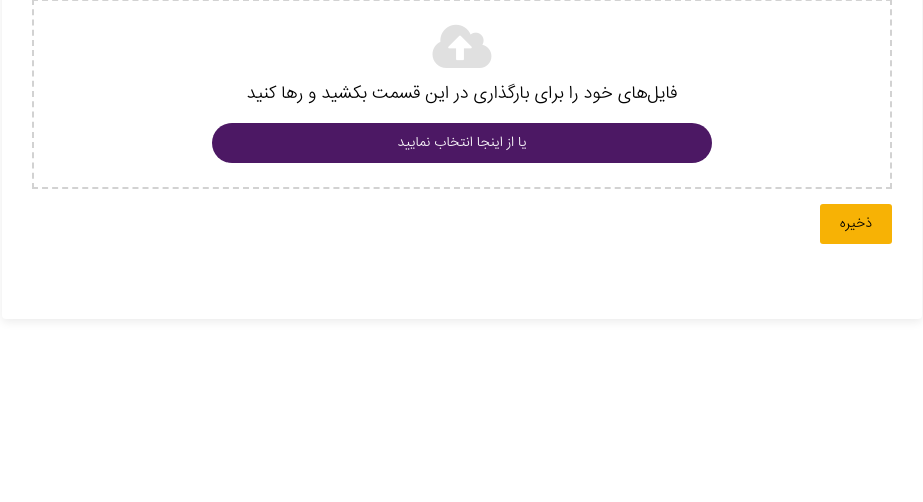
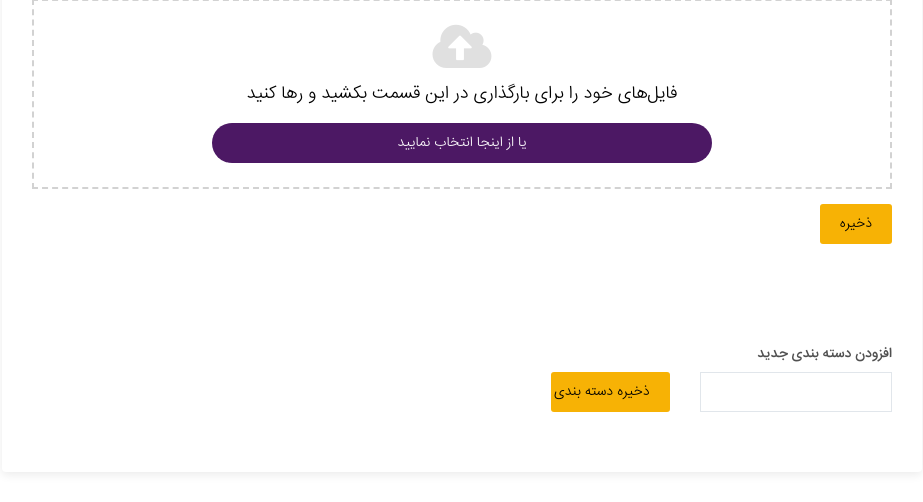
Before and after one commit to samirsabiee/resume_express, a Node server app: page /admin/article in a window 1280 px wide. Shown: the part 1014-1516 px from the top of the page, without its empty margins (28-951 px from the left). Before the commit the page ends 1334 px from the top, so only its background shows below. Run offline with Node 20, Linux system fonts and the light colour scheme; some libraries are stand-ins or nearby versions.

Commit message:
add category front form

```diff
--- a/controllers/admin.js
+++ b/controllers/admin.js
@@ -15,15 +15,13 @@ module.exports.blog = async (req, res) => {
 module.exports.comments = (req, res) => {
     res.render('admin/dashboard', {layout: 'comments', data: ''})
 }
-module.exports.showCategoryForm = (req, res) => {
-    req.status(200).json({message: 'Show category Form'})
-}
 module.exports.saveCategory = async (req, res) => {
     try {
+        console.log(req.body)
         const category = await categoryModel.create(req.body)
         res.status(200).send({message: messages.successSaveCategory, category})
     } catch (e) {
-        res.status(400).send(e)
+        res.status(400).send({messages: e.messages})
     }
 }
 module.exports.showArticleForm = (req, res) => {
--- a/index.js
+++ b/index.js
@@ -12,6 +12,8 @@ app.use(cors())
 require('./databases')
 //using native body-parser for get form data
 app.use(express.urlencoded({extended: true}))
+//using native body-parser for get json data
+app.use(express.json())
 //require app config
 require('./app')(app)
 // import session
--- a/routes/adminRouter.js
+++ b/routes/adminRouter.js
@@ -8,6 +8,5 @@ router.route('/article')
     .get(adminController.showArticleForm)
     .post(adminController.saveArticle)
 router.route('/category')
-    .get(adminController.showCategoryForm)
     .post(adminController.saveCategory)
 module.exports = router
--- a/views/admin/addArticle.ejs
+++ b/views/admin/addArticle.ejs
@@ -61,6 +61,31 @@
                                 </div>
                             </div>
                         </form>
+                        <form id="addCategoryForm" action="/admin/category" method="post" class="edit-profile m-b30"
+                              enctype="application/x-www-form-urlencoded">
+                            <div class="row">
+                                <div class="col-12 mt-5">
+                                    <table id="item-add" style="width:100%;">
+                                        <tr class="list-item">
+                                            <td>
+                                                <div class="row">
+                                                    <div class="col-md-3">
+                                                        <label class="col-form-label">افزودن دسته بندی جدید</label>
+                                                        <div>
+                                                            <input name="name" class="form-control"
+                                                                   type="text" value="">
+                                                        </div>
+                                                    </div>
+                                                    <div class="col-md-2 d-flex flex-column justify-content-end">
+                                                        <button type="submit" class="btn">ذخیره دسته بندی</button>
+                                                    </div>
+                                                </div>
+                                            </td>
+                                        </tr>
+                                    </table>
+                                </div>
+                            </div>
+                        </form>
                     </div>
                 </div>
             </div>
```
Also changed, not shown: public/admin/assets/ajax/index.js (+41 -0 lines).
